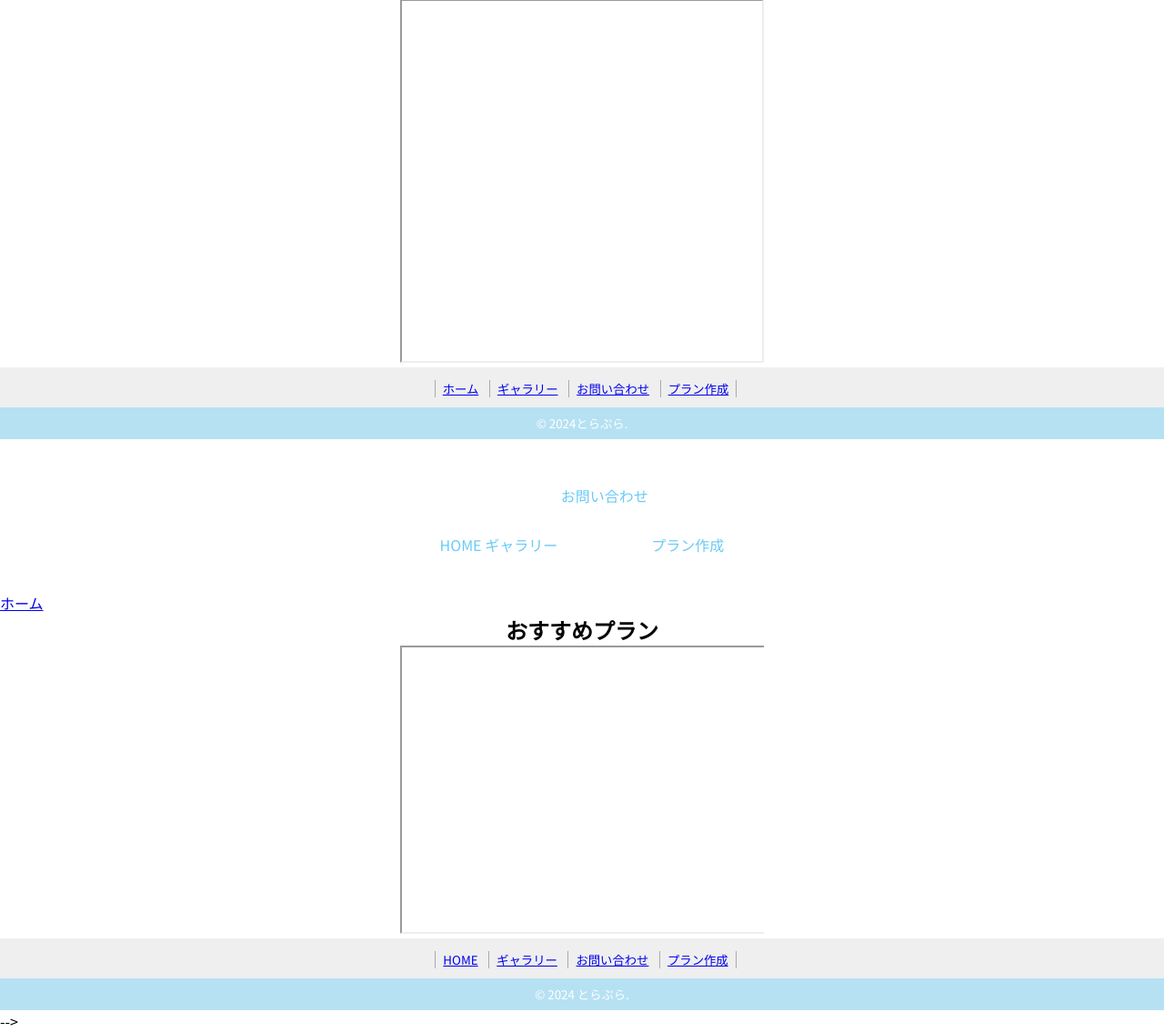
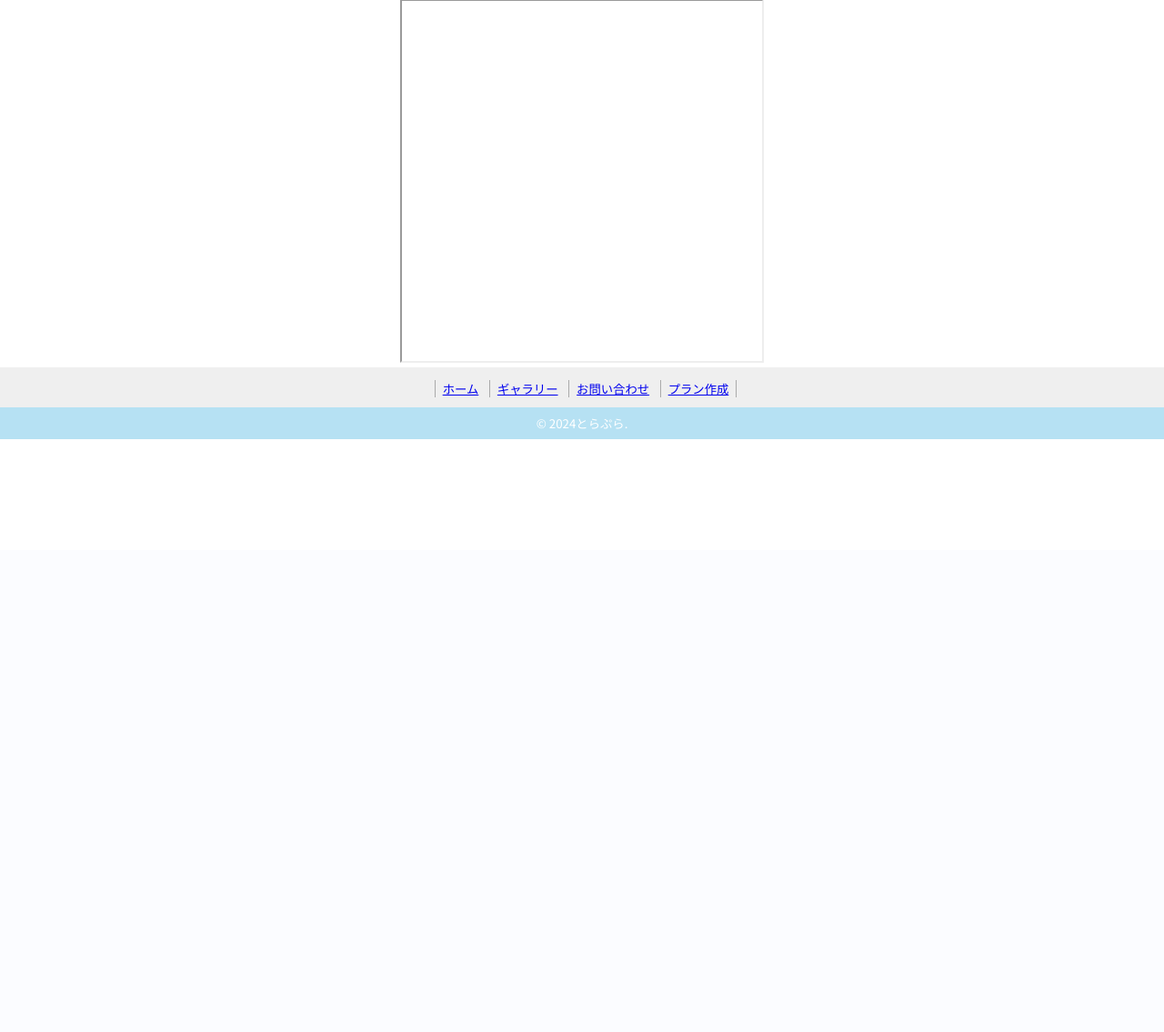
Before and after one commit to hornetalpha/torapura, a Django app: page / in a window 1280 px wide. Shown: the part 195-1330 px from the top of the page at 91% size. After the commit the page ends 678 px from the top, so only its background shows below. Run offline with Django 4.2, Linux system fonts and the light colour scheme.

Commit message:
Update index.html

```diff
--- a/torapuraapp/templates/index.html
+++ b/torapuraapp/templates/index.html
@@ -78,97 +78,3 @@
    <script src="https://cdn.jsdelivr.net/npm/swiper@11/swiper-bundle.min.js"></script>
   </body>
 </html>
-
-
-
-
-
-
-
-
-
-
-
-<!-- <!DOCTYPE html>
-<html lang="ja">
-<head>
-<meta charset="UTF-8">
-<title>ホーム</title>
-
-<link rel="stylesheet" href="https://cdn.jsdelivr.net/npm/swiper@11/swiper-bundle.min.css"/>
-<link rel="stylesheet" href="css/style.css">
-<!-- <link rel="stylesheet" href="css/swiperstyle.css"> -->
-
-</head>
-<body>
-
-  <!--ヘッダー-->
-  <header class="fixed">
-   <!--<h1><img src="images/torapura.png" alt="とらぷら" width="300px"></h1>-->
-
-    <nav id="global_navi">
-      <ul>
-        <li class="current"><a href="index.html">HOME</a></li>
-        <li><a href="gallery.html">ギャラリー</a></li>
-        <!-- <li><a href="contact.html">お問い合わせ</a></li> -->
-        <!-- 追加 -->
-        <li class="menu-item">
-          <a href="contact.html">お問い合わせ</a>
-          <ul class="drop-menu-list">
-            <li class="drop-menu-item">
-              <a href="contact_company.html">企業向け</a>
-            </li>
-            <li class="drop-menu-item">
-              <a href="contact_user.html">利用者向け</a>
-            </li>
-          </ul>
-        </li>
-        <!-- 追加 -->
-        <li><a href="plan.html">プラン作成</a></li>
-
-      </ul>
-    </nav>
-
-    <div id="breadcrumb">
-      <ol>
-         <li><a href="index.html">ホーム</a></li>
-      </ol>
-    </div>
-  </header>
-  <!--/ヘッダー-->
-
-  <!--メインビジュアル画像-->
-  <!--/メインビジュアル画像-->
-  <!--wrapper-->
-  <div id="wrapper">
-    <!--メイン-->
-    <div id="main">
-      <section id="point">
-        <h2>おすすめプラン</h2>
-        <iframe src="swiper/swiper.html" width="900" height="317"></iframe>
-
-    </div>
-    <!--/メイン-->
-
-  </div>
-  <!--/wrapper-->
-
-  <!--フッター-->
-  <footer>
-    <div id="footer_nav">
-      <ul>
-        <li><a href="index.html">HOME</a></li>
-        <li><a href="gallery.html">ギャラリー</a></li>
-        <li><a href="contact.html">お問い合わせ</a></li>
-        <li><a href="plan.html">プラン作成</a></li>
-
-      </ul>
-    </div>
-    <small>&copy;  2024 とらぷら.</small>
-  </footer>
-  <!--/フッター-->
-  <script src="https://cdn.jsdelivr.net/npm/swiper@11/swiper-bundle.min.js"></script>
-
-</body>
-</html>
- -->
```
